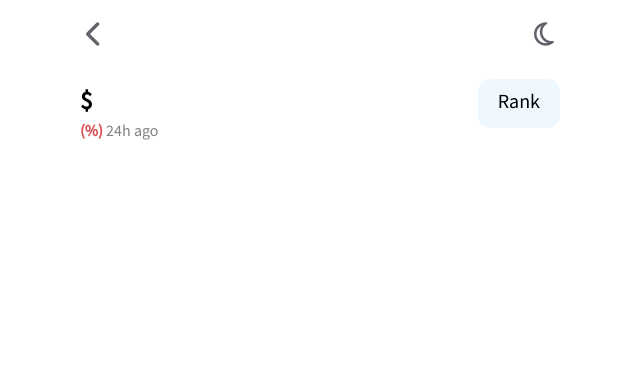
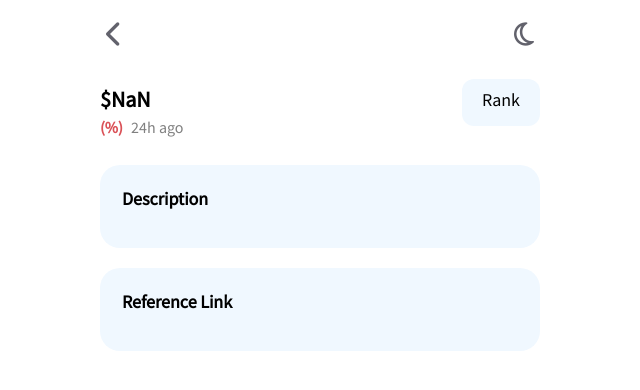
Before and after one commit to lee-yun-pyo/coin-tracker, a React (Create React App) app: page /1 in a window 1280 px wide. Shown: the top 390 px of the page, without its empty margins (320-960 px from the left). Built offline with nearby package versions, Linux system fonts and the light colour scheme; no server answers.

Commit message:
#Coin2 Description, Reference 기능 및 CSS 구현

```diff
--- a/src/Routes/Coin.tsx
+++ b/src/Routes/Coin.tsx
@@ -6,7 +6,10 @@ import { fetchInfo, fetchPrice } from "../api";
 interface IcoinId {
   coinId: string;
 }
-
+interface Ireficon {
+  iconColor: string;
+  isHref: string | undefined;
+}
 interface Iinfo {
   id: string;
   name: string;
@@ -27,7 +30,12 @@ interface Iinfo {
   proof_type: string;
   org_structure: string;
   hash_algorithm: string;
-  links: object;
+  links: {
+    facebook?: string;
+    reddit?: string;
+    source_code?: string;
+    youtube?: string;
+  };
   links_extended: object;
   whitepaper: object;
   first_data_at: string;
@@ -77,6 +85,7 @@ const Loading = styled.span``;
 const Container = styled.div`
   max-width: 480px;
   margin: 0 auto;
+  padding: 0 20px;
 `;
 const Nav = styled.div`
   display: flex;
@@ -99,11 +108,11 @@ const TitleDiv = styled.div`
   flex-direction: column;
 `;
 const Title = styled.h1`
-  font-size: 25px;
+  font-size: 22px;
   font-weight: 600;
 `;
 const Price = styled.span`
-  font-size: 25px;
+  font-size: 22px;
   font-weight: 600;
   margin: 9px 0;
 `;
@@ -114,6 +123,7 @@ const Percent24h = styled.span<IPercent24h>`
   span {
     color: gray;
     font-weight: normal;
+    margin-left: 5px;
   }
 `;
 const Rank = styled.div`
@@ -124,12 +134,66 @@ const Rank = styled.div`
   border-radius: 12px;
   background-color: aliceblue;
   span {
-    font-size: 20px;
+    font-size: 18px;
   }
   p {
     margin-top: 5px;
     font-size: 25px;
     font-weight: 600;
+  }
+`;
+
+const Main = styled.main``;
+
+const Description = styled.div`
+  background-color: aliceblue;
+  border-radius: 20px;
+  padding: 25px 22px;
+  margin-bottom: 20px;
+  span {
+    font-weight: 600;
+    font-size: 18px;
+    display: block;
+    margin-bottom: 15px;
+  }
+  p {
+    font-size: 16px;
+    line-height: 1.4em;
+  }
+`;
+
+const Reference = styled.div`
+  background-color: aliceblue;
+  border-radius: 20px;
+  padding: 25px 22px;
+  margin-bottom: 20px;
+  > span {
+    font-weight: 600;
+    font-size: 18px;
+    display: block;
+    margin-bottom: 15px;
+  }
+`;
+
+const RefLink = styled.a<Ireficon>`
+  display: ${(props) => (props.isHref ? "block" : "none")};
+  background-color: #ffffff;
+  color: ${(props) => props.iconColor};
+  padding: 10px;
+  border-radius: 10px;
+  margin-bottom: 10px;
+  i {
+    margin-right: 8px;
+  }
+  div {
+    display: flex;
+    align-items: center;
+    justify-content: center;
+  }
+  span {
+    color: #000;
+    font-weight: 600;
+    font-size: 16px;
   }
 `;
 
@@ -145,7 +209,8 @@ function Coin() {
   );
   const percent24h = priceData?.quotes.USD.percent_change_24h;
   const coinPrice = priceData?.quotes.USD.price;
-  return infoLoading ? (
+  const loading = infoLoading || priceLoading;
+  return loading ? (
     <Loading>Loading</Loading>
   ) : (
     <>
@@ -163,7 +228,7 @@ function Coin() {
         <Header>
           <TitleDiv>
             <Title>{infoData?.name}</Title>
-            <Price>${coinPrice?.toFixed(2)}</Price>
+            <Price>${Number(coinPrice?.toFixed(2)).toLocaleString()}</Price>
             <Percent24h percent24h={percent24h || undefined}>
               {coinPrice && percent24h
                 ? percent24h >= 0
@@ -178,6 +243,61 @@ function Coin() {
             <p>{infoData?.rank}</p>
           </Rank>
         </Header>
+        <Main>
+          <Description>
+            <span>Description</span>
+            <p>{infoData?.description}</p>
+          </Description>
+          <Reference>
+            <span>Reference Link</span>
+            <div>
+              <RefLink
+                target="_blank"
+                iconColor="#171515"
+                isHref={infoData?.links.source_code}
+                href={infoData?.links.source_code}
+              >
+                <div>
+                  <i className="fa-brands fa-github fa-lg"></i>
+                  <span>Github</span>
+                </div>
+              </RefLink>
+              <RefLink
+                target="_blank"
+                iconColor="#FF4500"
+                isHref={infoData?.links.reddit}
+                href={infoData?.links.reddit}
+              >
+                <div>
+                  <i className="fa-brands fa-reddit fa-lg"></i>
+                  <span>Reddit</span>
+                </div>
+              </RefLink>
+              <RefLink
+                target="_blank"
+                iconColor="#FE0000"
+                isHref={infoData?.links.youtube}
+                href={infoData?.links.youtube}
+              >
+                <div>
+                  <i className="fa-brands fa-youtube fa-lg"></i>
+                  <span>Youtube</span>
+                </div>
+              </RefLink>
+              <RefLink
+                target="_blank"
+                iconColor="#1877F2"
+                isHref={infoData?.links.facebook}
+                href={infoData?.links.facebook}
+              >
+                <div>
+                  <i className="fa-brands fa-facebook fa-lg"></i>
+                  <span>Facebook</span>
+                </div>
+              </RefLink>
+            </div>
+          </Reference>
+        </Main>
       </Container>
     </>
   );
```
